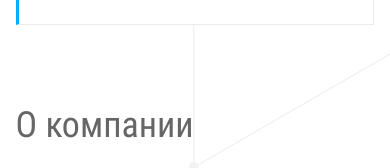
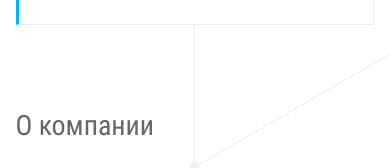
Before and after one commit to StasyaShu/smart-device, a website: page source/index.html in a window 390 px wide. Shown: the part 1853-2021 px from the top of the page. Drawn offline with nearby package versions, Linux system fonts and the light colour scheme; files that its build step writes are made by us from their sources; files whose address does not match are found by name.

Commit message:
подкорректирован шрифт

```diff
--- a/source/sass/blocks/about.scss
+++ b/source/sass/blocks/about.scss
@@ -54,6 +54,14 @@
   color: $grey;
 
   @include roboto-regular;
+
+  @media (max-width: 1023px) {
+    font-size: 32px;
+  }
+
+  @media (max-width: 767px) {
+    font-size: 28px;
+  }
 }
 
 .about__details p {
```
Also changed, not shown: build/css/style.min.css, 1 other file.
